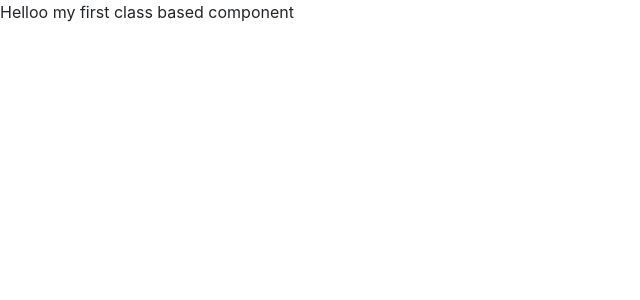
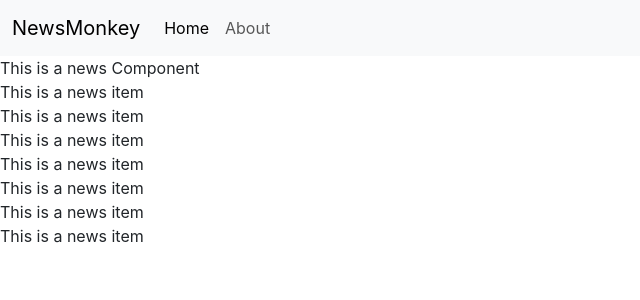
Before and after one commit to sudhanshupatel02/newsapi, a React (Create React App) app: page / in a window 1280 px wide. Shown: the top 300 px of the page, without its empty margins (0-640 px from the left). Built offline with nearby package versions, Linux system fonts and the light colour scheme.

Commit message:
class based comp 23

```diff
--- a/public/index.html
+++ b/public/index.html
@@ -17,6 +17,7 @@
       user's mobile device or desktop. See https://developers.google.com/web/fundamentals/web-app-manifest/
     -->
     <link rel="manifest" href="%PUBLIC_URL%/manifest.json" />
+    <!-- bootstrap link css -->
     <link href="https://cdn.jsdelivr.net/npm/bootstrap@5.3.0-alpha2/dist/css/bootstrap.min.css" rel="stylesheet" integrity="sha384-aFq/bzH65dt+w6FI2ooMVUpc+21e0SRygnTpmBvdBgSdnuTN7QbdgL+OapgHtvPp" crossorigin="anonymous">
     <!--
       Notice the use of %PUBLIC_URL% in the tags above.
@@ -42,6 +43,8 @@
       To begin the development, run `npm start` or `yarn start`.
       To create a production bundle, use `npm run build` or `yarn build`.
     -->
+
+    <!-- bootstrap link JS -->
       <script src="https://cdn.jsdelivr.net/npm/@popperjs/core@2.11.6/dist/umd/popper.min.js" integrity="sha384-oBqDVmMz9ATKxIep9tiCxS/Z9fNfEXiDAYTujMAeBAsjFuCZSmKbSSUnQlmh/jp3"
        crossorigin="anonymous"></script>
       <script src="https://cdn.jsdelivr.net/npm/bootstrap@5.3.0-alpha2/dist/js/bootstrap.min.js" integrity="sha384-heAjqF+bCxXpCWLa6Zhcp4fu20XoNIA98ecBC1YkdXhszjoejr5y9Q77hIrv8R9i"
--- a/src/App.js
+++ b/src/App.js
@@ -1,14 +1,16 @@
 import './App.css';
 
 import React, { Component } from 'react'
-
+import NavBar from './components/NavBar';
+import News from './components/News';
 
 export default class App extends Component {
 
   render() {
     return (
       <div>
-        Helloo my first class based component{this.c}
+        <NavBar/>
+        <News/>
       </div>
     )
   }
--- /dev/null
+++ b/src/components/NavBar.js
@@ -0,0 +1,32 @@
+import React, { Component } from 'react'
+
+export class NavBar extends Component {
+  render() {
+    return (
+      <div>
+          <nav className="navbar navbar-expand-lg bg-body-tertiary">
+  <div className="container-fluid">
+    <a className="navbar-brand" href="/">NewsMonkey</a>
+    <button className="navbar-toggler" type="button" data-bs-toggle="collapse" data-bs-target="#navbarSupportedContent" aria-controls="navbarSupportedContent" aria-expanded="false" aria-label="Toggle navigation">
+      <span className="navbar-toggler-icon"></span>
+    </button>
+    <div className="collapse navbar-collapse" id="navbarSupportedContent">
+      <ul className="navbar-nav me-auto mb-2 mb-lg-0">
+        <li className="nav-item">
+          <a className="nav-link active" aria-current="page" href="/">Home</a>
+        </li>
+        <li className="nav-item">
+          <a className="nav-link" href="/about">About</a>
+        </li>
+
+
+      </ul>
+    </div>
+  </div>
+</nav>
+      </div>
+    )
+  }
+}
+
+export default NavBar
--- /dev/null
+++ b/src/components/News.js
@@ -0,0 +1,21 @@
+import React, { Component } from 'react'
+import NewsItem from './NewsItem'
+
+export class News extends Component {
+  render() {
+    return (
+      <div>
+        This is a news Component
+        <NewsItem/>
+        <NewsItem/>
+        <NewsItem/>
+        <NewsItem/>
+        <NewsItem/>
+        <NewsItem/>
+        <NewsItem/>
+      </div>
+    )
+  }
+}
+
+export default News
--- /dev/null
+++ b/src/components/NewsItem.js
@@ -0,0 +1,13 @@
+import React, { Component } from 'react'
+
+export class NewsItem extends Component {
+  render() {
+    return (
+      <div>
+        This is a news item
+      </div>
+    )
+  }
+}
+
+export default NewsItem
```
Also changed, not shown: src/components/1.jpg (added).
